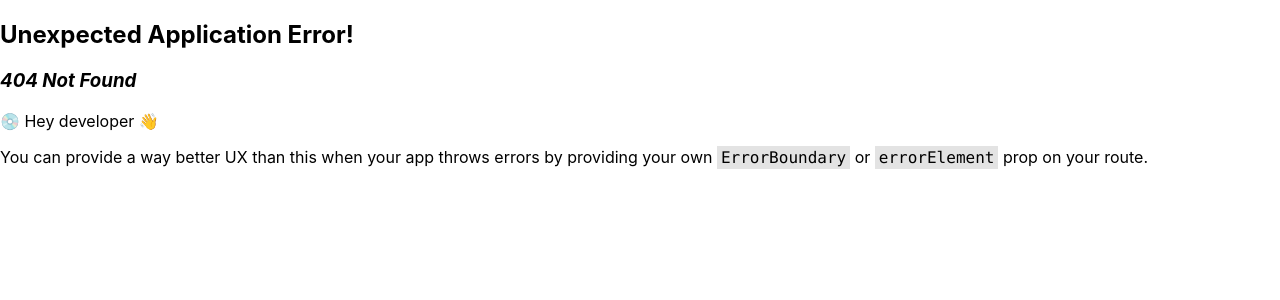
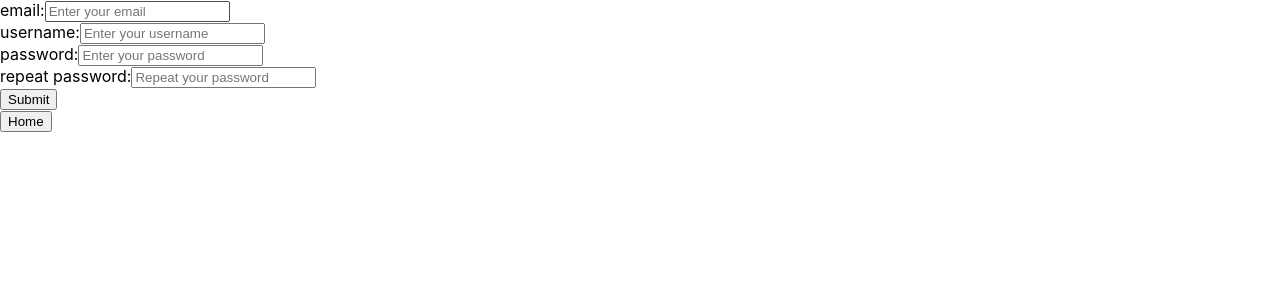
Before and after one commit to aevitasdevs/Chillo-fy, a React (Create React App) app in the folder frontend/chillo-fi-frontend/: page /createuser in a window 1280 px wide. Before the commit this address had no page. Shown: the top 300 px of the page. Built offline with nearby package versions, Linux system fonts and the light colour scheme.

Commit message:
user creation logic and song not found error from hear route

```diff
--- a/frontend/chillo-fi-frontend/package.json
+++ b/frontend/chillo-fi-frontend/package.json
@@ -9,7 +9,7 @@
     "react": "^18.3.1",
     "react-dom": "^18.3.1",
     "react-router-dom": "^6.23.1",
-    "react-scripts": "5.0.1",
+    "react-scripts": "^3.0.1",
     "web-vitals": "^2.1.4"
   },
   "scripts": {
--- a/frontend/chillo-fi-frontend/src/components/Login Logic/notloggedin.js
+++ b/frontend/chillo-fi-frontend/src/components/Login Logic/notloggedin.js
@@ -65,6 +65,10 @@ function NotLoggedIn({onsubmit, userError}){
          <Link to="/">
             <button>Home</button>
          </Link>
+         <br />
+         <Link to="/createuser">
+            <button>Dont have an account? Create one for free :)</button>
+         </Link>
         </>
     )
 }
--- a/frontend/chillo-fi-frontend/src/components/Song Logic/DeleteSong.js
+++ b/frontend/chillo-fi-frontend/src/components/Song Logic/DeleteSong.js
@@ -1,6 +1,7 @@
 import { useState } from "react"
 import { Link } from "react-router-dom"
 import SongNotFoundError from "./songNotFound"
+import React from 'react';
 
 const url = "http://127.0.0.1:8000/songs/delete"
 
--- /dev/null
+++ b/frontend/chillo-fi-frontend/src/components/Song Logic/notfoundpage.js
@@ -0,0 +1,16 @@
+import React from "react";
+import { Link } from "react-router-dom";
+
+function NotFoundError ({setError}) {
+    return(
+        <>
+            <h1>Song not found.</h1>
+            <Link to="/hear">
+                <button onClick={setError}>Try again</button>
+            </Link>
+        </>
+    )
+
+}
+
+export default NotFoundError
--- a/frontend/chillo-fi-frontend/src/components/Song Logic/songNotFound.js
+++ b/frontend/chillo-fi-frontend/src/components/Song Logic/songNotFound.js
@@ -1,4 +1,5 @@
 import { Link } from "react-router-dom"
+import React from 'react';
 
 function SongNotFoundError({setSongNotFoundError}) {
     return (
--- a/frontend/chillo-fi-frontend/src/components/Song Logic/songs.js
+++ b/frontend/chillo-fi-frontend/src/components/Song Logic/songs.js
@@ -1,5 +1,6 @@
 import React, { useRef, useState, useEffect } from "react";
 import { Link } from "react-router-dom";
+import NotFoundError from "./notfoundpage";
 
 const url = "http://127.0.0.1:8000"
 function Songs(){
@@ -7,8 +8,13 @@ function Songs(){
     const [audioLink, setAudioLink] = useState('')
     const [posterLink, setPosterLink] = useState('')
     const [searching, setSearching] = useState(false)
+    const [notFound, setNotFound] = useState(false)
     const audioRef = useRef(null)
+    var isDisabled = true
 
+    if(name !== ""){
+        isDisabled = false
+    }
 
     const fetchSong = async (name) => {
         const token = localStorage.getItem("token")
@@ -20,6 +26,9 @@ function Songs(){
 
         if (response.ok){
             console.log("Successfully loaded song with id:" + name)
+        }
+        else if (response.status === 404){
+            setNotFound(true)
         }
         else {
             console.error("Couldn't load all songs")
@@ -64,6 +73,13 @@ function Songs(){
         setSearching(false);
     }
 
+    const setError = () => {
+        setNotFound(false)
+        setName('')
+        setAudioLink('')
+        setPosterLink('')
+    }
+
     useEffect(() => {
         if (audioLink && audioRef.current) {
             audioRef.current.load();
@@ -71,10 +87,12 @@ function Songs(){
     }, [audioLink]);
 
     return (
+        notFound ? <NotFoundError setError={setError}/> :
+        (
             <>
                 <form onSubmit={handleSubmit}>
                     <input type="text" onChange= {e => setName(e.target.value)} value={name} />
-                <button type="submit">Find Song.</button>
+                    <button type="submit" disabled={isDisabled}>Find Song.</button>
                 </form>
 
                 { audioLink ? <audio controls ref={audioRef}>
@@ -84,7 +102,7 @@ function Songs(){
                 }
 
                 { posterLink &&
-             <img style={{height: 200, width: 200}} src= {posterLink} />
+                <img style={{height: 200, width: 200}} src= {posterLink} alt={`${name}`}/>
                 }
 
                 <br />
@@ -93,6 +111,7 @@ function Songs(){
                 </Link>
             </>
         )
+    )
 }
 
 export default Songs
--- a/frontend/chillo-fi-frontend/src/components/Song Logic/songsMenu.js
+++ b/frontend/chillo-fi-frontend/src/components/Song Logic/songsMenu.js
@@ -1,5 +1,5 @@
-import { useState } from "react";
 import { Link } from "react-router-dom";
+import React from 'react';
 
 function SongMenu() {
     return (
--- a/frontend/chillo-fi-frontend/src/components/Song Logic/uploadsong.js
+++ b/frontend/chillo-fi-frontend/src/components/Song Logic/uploadsong.js
@@ -1,5 +1,6 @@
 import { useState } from "react";
 import { Link } from "react-router-dom";
+import React from 'react';
 
 const url = "http://127.0.0.1:8000/songs/create"
 function UploadSong() {
--- /dev/null
+++ b/frontend/chillo-fi-frontend/src/components/User Logic/CreateUserLogic.js
@@ -0,0 +1,90 @@
+import { useState } from "react";
+import React from 'react';
+import { Link } from "react-router-dom";
+
+const url = "http://127.0.0.1:8000/user/create"
+
+function CreateUser() {
+    const [email, setEmail] = useState('')
+    const [username, setUsername] = useState('')
+    const [passwordOne, setPasswordOne] = useState('')
+    const [passwordTwo, setPasswordTwo] = useState('')
+
+    const createUser = async (email, username, password) => {
+        const newUser = {email: email,
+            userName: username,
+            password: password}
+
+        try {const response = await fetch(url, {
+                method: "POST",
+                headers: {
+                    'Content-Type': 'application/json'
+                },
+                body: JSON.stringify(newUser)
+            })
+            const data = await response.json()
+            if(response.status === 200){
+                console.log(data)
+            }
+        }
+        catch (error) {
+            console.error(error)
+        }
+    }
+
+    const handleSubmit = (e) => {
+        e.preventDefault();
+        if (passwordOne === passwordTwo) {
+            createUser(email, username, passwordOne)
+        }
+        else {
+            alert("password doesnt match!")
+        }
+    }
+
+    return (
+        <>
+            <form id="form" onSubmit={handleSubmit}>
+                <label htmlFor="email">email:</label>
+                <input type="text"
+                id="email"
+                placeholder="Enter your email"
+                value={email}
+                onChange={(e) => {setEmail(e.target.value)}}
+                />
+                <br />
+                <label htmlFor="username">username:</label>
+                <input type="text"
+                id="username"
+                placeholder="Enter your username"
+                value={username}
+                onChange={(e) => {setUsername(e.target.value)}}
+                />
+                <br />
+                <label htmlFor="passwordone">password:</label>
+                <input type="password"
+                id="passwordone"
+                placeholder="Enter your password"
+                value={passwordOne}
+                onChange={(e) => {setPasswordOne(e.target.value)}}
+                />
+                <br />
+                <label htmlFor="passwordtwo">repeat password:</label>
+                <input type="password"
+                id="passwordtwo"
+                placeholder="Repeat your password"
+                value={passwordTwo}
+                onChange={(e) => {setPasswordTwo(e.target.value)}}
+                />
+                <br />
+                <button type="submit">Submit</button>
+                <br />
+                <Link to="/">
+                    <button>Home</button>
+                </Link>
+            </form>
+        </>
+    )
+}
+
+export default CreateUser
--- a/frontend/chillo-fi-frontend/src/components/home.js
+++ b/frontend/chillo-fi-frontend/src/components/home.js
@@ -1,4 +1,4 @@
-import React, { useContext, useState } from "react";
+import React, { useContext } from "react";
 import { Link } from "react-router-dom";
 import { LoginContext } from "../Contexts/LoginContext";
 
```
Also changed, not shown: frontend/chillo-fi-frontend/src/App.js (+6 -5 lines), 2 other files (tests, documents, lock files or other folders). Lines whose indentation alone changed are shown as unchanged.
